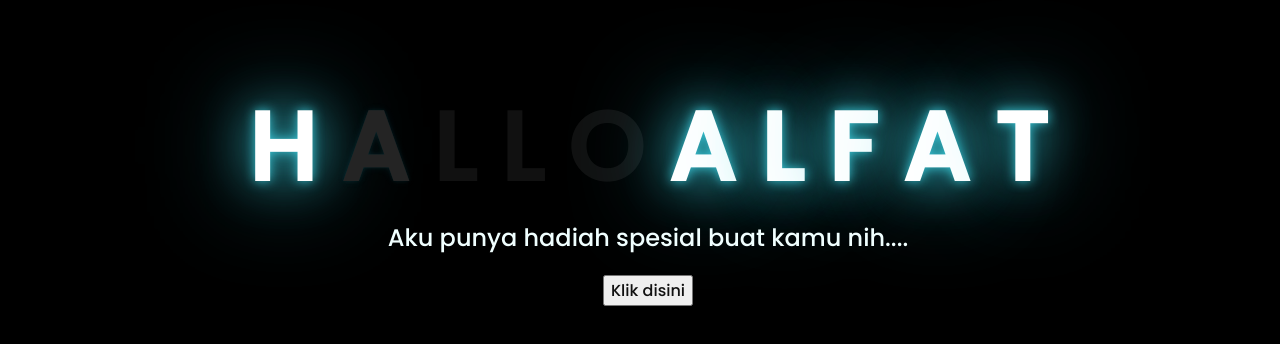
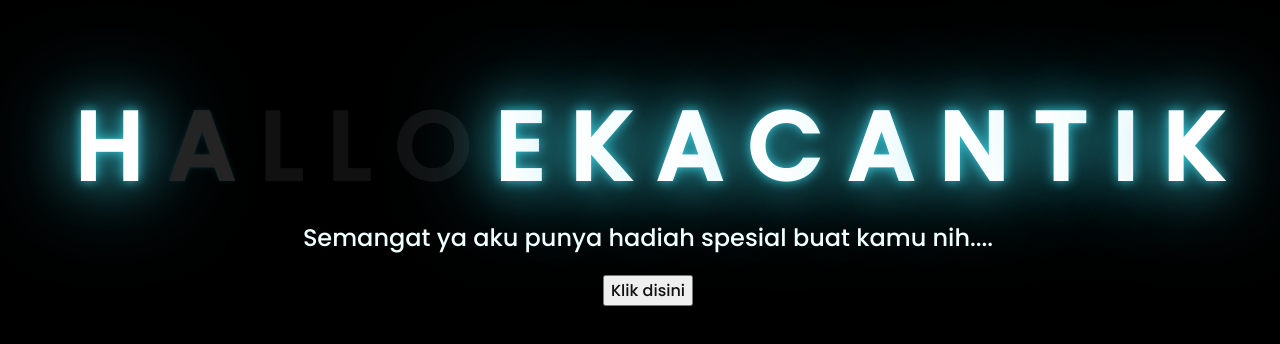
Before and after one commit to meimeisine/meimeisine, a plain HTML site: page index.html in a window 1280 px wide. Shown: the part 218-562 px from the top of the page. Drawn offline with Linux system fonts and the light colour scheme.

Commit message:
Update index.html

```diff
--- a/index.html
+++ b/index.html
@@ -16,14 +16,19 @@
         <span>L</span>
         <span>L</span>
         <span>O</span>
+        <span>E</span>
+        <span>K</span>
         <span>A</span>
-        <span>L</span>
-        <span>F</span>
+        <span>C</span>
         <span>A</span>
+        <span>N</span>
         <span>T</span>
+        <span>I</span>
+        <span>K</span>
+
     </div>
     <div class="description">
-        <span>Aku punya hadiah spesial buat kamu nih....</span>
+        <span>Semangat ya aku punya hadiah spesial buat kamu nih....</span>
     </div>
     <div class="button">
         <button>
```
